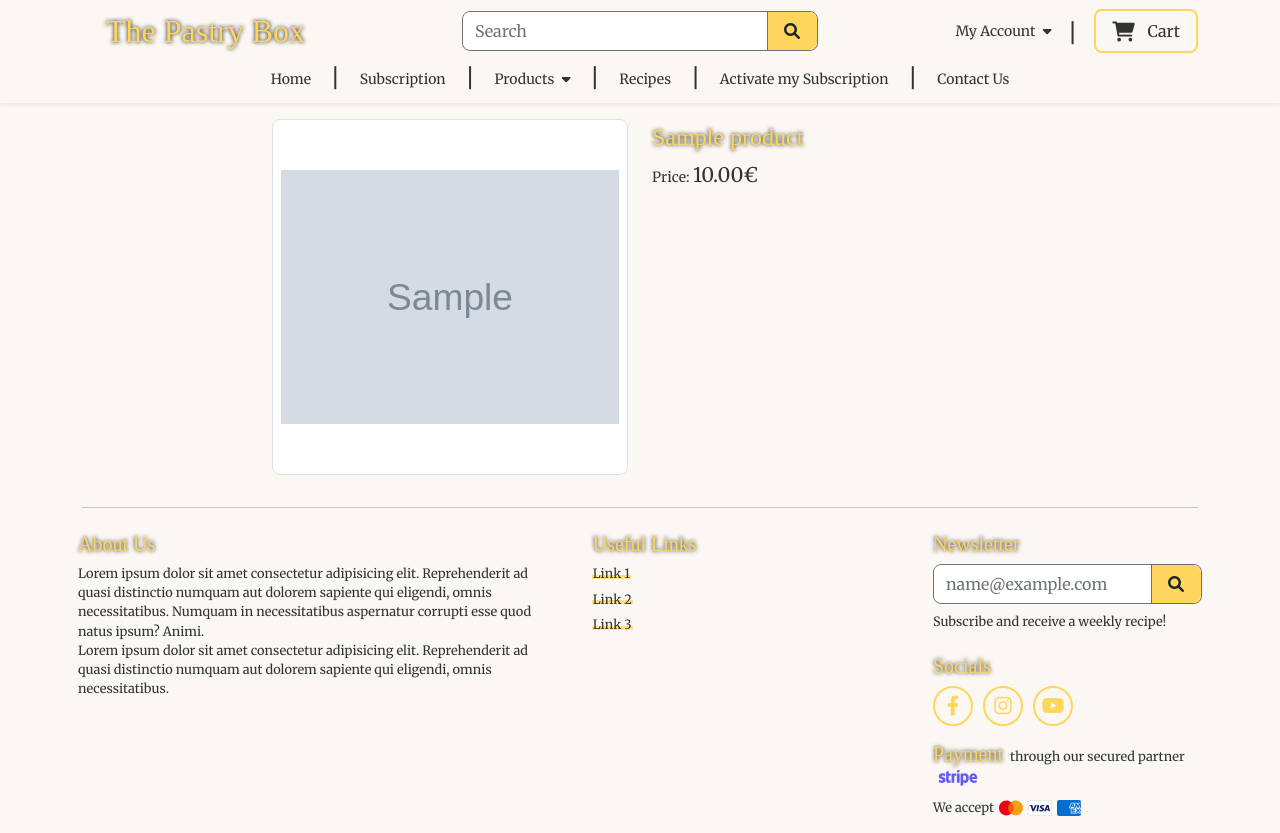
After one commit to LuciusVH/the_pastry_box, a Django app: page /products/1 in a window 1280 px wide. The commit adds this page. Run offline with Django 4.2, Linux system fonts and the light colour scheme; tables that the repository leaves empty hold one stand-in row (values such as "Sample post"); grey boxes marked "Sample" are stand-in pictures; some web fonts are replaced.

Commit message:
added product detail view, url, template

```diff
--- /dev/null
+++ b/products/templates/products/product_detail.html
@@ -0,0 +1,40 @@
+{% extends 'base.html' %}
+{% load static %}
+
+{% block page_header %}
+<div class="page-header"></div>
+{% endblock page_header %}
+
+{% block content %}
+<div class="container product-detail">
+  <div class="row justify-content-center">
+    <div class="col-12 col-md-6 col-lg-4">
+      <div class="card-image-wrapper d-flex align-items-center my-3 border">
+        {% if product.image %}
+        <a href="{{ product.image.url }}" target="_blank">
+          <img class="card-img-top img-fluid p-2" src="{{ product.image.url }}" alt="{{ product.name }}">
+        </a>
+        {% else %}
+        <img class="card-img-top img-fluid p-2" src="{{ MEDIA_URL }}noimage.png" alt="{{ product.name }}">
+        {% endif %}
+      </div>
+    </div>
+    <div class="col-12 col-md-6 col-lg-4">
+      <div class="product-details-container mb-5 mb-md-3 mt-md-3">
+        <p class="pt-1 h4">{{ product.name }}</p>
+        <p class="mb-0 text-left">Price: <span class="lead font-weight-bold">{{ product.price }}€</span></p>
+        <div class="product-description d-xl-none">
+          <button id="product-description-accordion-toggler" type="button" class="btn p-0 pt-2"
+            data-target="#product-description-accordion">Description <i class="fa-solid fa-caret-down"></i><i
+              class="fa-solid fa-caret-up"></i></button>
+          <p id="product-description-accordion" class="mt-3">{{ product.description }}</p>
+        </div>
+      </div>
+    </div>
+  </div>
+</div>
+{% endblock content %}
+
+{% block extra_js %}
+<script src="{% static 'js/mobile_product_description.js' %}"></script>
+{% endblock extra_js %}
--- a/products/urls.py
+++ b/products/urls.py
@@ -3,4 +3,5 @@ from . import views
 
 urlpatterns = [
     path('', views.all_products, name='products'),
+    path('<product_id>', views.product_detail, name='product_detail'),
 ]
--- a/products/views.py
+++ b/products/views.py
@@ -1,4 +1,4 @@
-from django.shortcuts import render
+from django.shortcuts import get_object_or_404, render
 from .models import Product
 
 # Create your views here.
@@ -14,3 +14,15 @@ def all_products(request):
     }
 
     return render(request, 'products/products.html', context)
+
+
+def product_detail(request, product_id):
+    """ A view to show individual product details """
+
+    product = get_object_or_404(Product, pk=product_id)
+
+    context = {
+        'product': product,
+    }
+
+    return render(request, 'products/product_detail.html', context)
--- a/static/css/base.css
+++ b/static/css/base.css
@@ -5,12 +5,13 @@
 :root {
   --font-title: 'Style Script', 'sans-serif';
   --font-body: 'Merriweather', 'sans-serif';
+  --font-size: 14px;
   --color-primary: hsla(45, 100%, 68%, 1);
   --color-background: hsla(34, 54%, 97%, 1);
   --color-text: hsl(0, 0%, 20%);
   --color-grey: hsl(0, 0%, 43.9%);
   --navbar-height: 103px;
-  --border-radius: 8px;
+  --border-radius: .5rem;
   --box-shadow: 0 0 0 0.2rem hsla(45, 100%, 68%, 0.75);
 }
 
@@ -18,7 +19,7 @@ body {
   font-family: var(--font-body);
   color: var(--color-text);
   background-color: var(--color-background);
-  font-size: 17px;
+  font-size: var(--font-size);
 }
 
 main {
@@ -90,7 +91,7 @@ h6,
 
 /* ______ LINKS ______ */
 
-a:not(.nav-link, .link-social),
+a:not(.nav-link, .link-social, .card-image-wrapper a),
 .link {
   color: var(--color-text);
   padding-left: 1px;
@@ -121,11 +122,11 @@ a:active,
 button,
 .btn {
   border-radius: var(--border-radius);
-  font-size: 17px;
+  /* font-size: 17px; */
 }
 
-button:active:not(.footer-block-item-title),
-.btn:active {
+button:active:not(.footer-block-item-title, #product-description-accordion-toggler),
+.btn:active:not(#product-description-accordion-toggler) {
   transform: scale(0.95);
 }
 
@@ -137,6 +138,10 @@ button:active:not(.footer-block-item-title),
   background-color: var(--color-primary);
   border-color: var(--color-primary);
   box-shadow: var(--box-shadow);
+}
+
+.btn:focus {
+  box-shadow: none;
 }
 
 
@@ -364,14 +369,28 @@ ul[aria-labelledby="dropdown-products"] a {
 }
 
 
-/* ______ PRODUCTS CARD ______ */
+/* ______ PRODUCTS DISPLAY ______ */
 
 .card-image-wrapper {
   aspect-ratio: 1;
+  background-color: white;
+  border-radius: var(--border-radius);
 }
 
 .product-container img {
   height: fit-content;
+}
+
+.product-description .btn {
+  font-size: var(--font-size) !important;
+}
+
+#product-description-accordion-toggler i.fa-caret-up {
+  display: none;
+}
+
+#product-description-accordion {
+  display: none;
 }
 
 
--- /dev/null
+++ b/static/js/mobile_product_description.js
@@ -0,0 +1,31 @@
+// PRODUCT DESCRIPTION ACCORDION ON MOBILE
+$(document).ready(() => {
+  // Target the mobiles & tablets
+  if (window.innerWidth < 1200) {
+    $('#product-description-accordion').hide();
+    $('#product-description-accordion-toggler').click((e) => {
+      let toggler = e.target;
+      let target = toggler.getAttribute('data-target');
+
+      if ($(target).is(':hidden')) {
+        $(toggler).addClass('open');
+        $(target).slideDown('fast');
+        // Switch the + icon to a - when the related content is displayed
+        if ($(toggler).hasClass('open')) {
+          $(toggler).children('.fa-caret-down').fadeOut(150, () => {
+            $(toggler).children('.fa-caret-up').fadeIn(150);
+          });
+        }
+      } else {
+        $(target).slideUp('fast');
+        $(toggler).removeClass('open');
+        // Switch the - icon to a + when the related content is hidden
+        $(toggler).children('.fa-caret-up').fadeOut(150, () => {
+          $(toggler).children('.fa-caret-down').fadeIn(150);
+        });
+      }
+    })
+  } else {
+    $('.footer-block-item-content').show();
+  }
+})
--- a/templates/includes/main_nav.html
+++ b/templates/includes/main_nav.html
@@ -88,6 +88,7 @@
         </a>
         <ul class="dropdown-menu border-0" aria-labelledby="dropdown-products">
           <li><a class="dropdown-item" href="#">Products Cat 1</a></li>
+          <li><a class="dropdown-item" href="{% url 'products' %}">All Products</a></li>
         </ul>
       </li>
       <span class="navbar-divider">|</span>
--- a/templates/includes/mobile_nav.html
+++ b/templates/includes/mobile_nav.html
@@ -35,6 +35,7 @@
         </a>
         <ul class="dropdown-menu" aria-labelledby="dropdown-products-mobile">
           <li><a class="dropdown-item nav-link text-black" href="#">Products Cat 1</a></li>
+          <li><a class="dropdown-item nav-link text-black" href="{% url 'products' %}">All Products</a></li>
         </ul>
       </li>
       <li class="nav-item">
```
